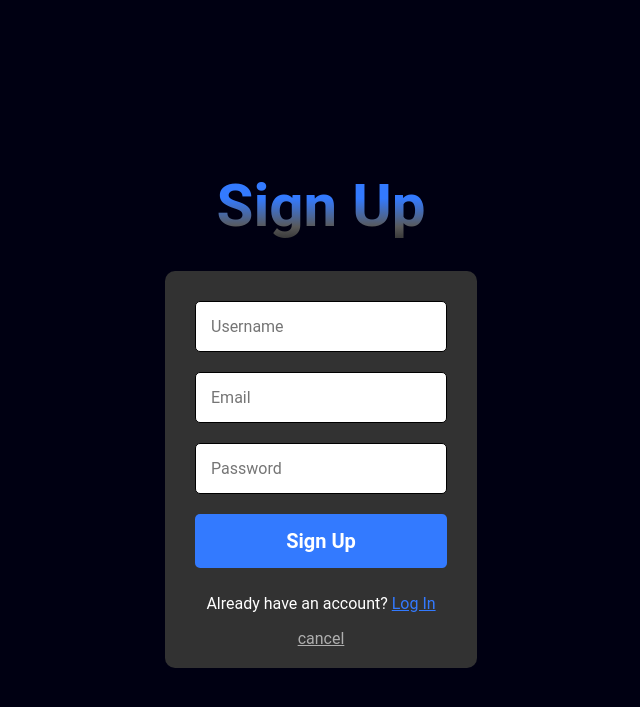
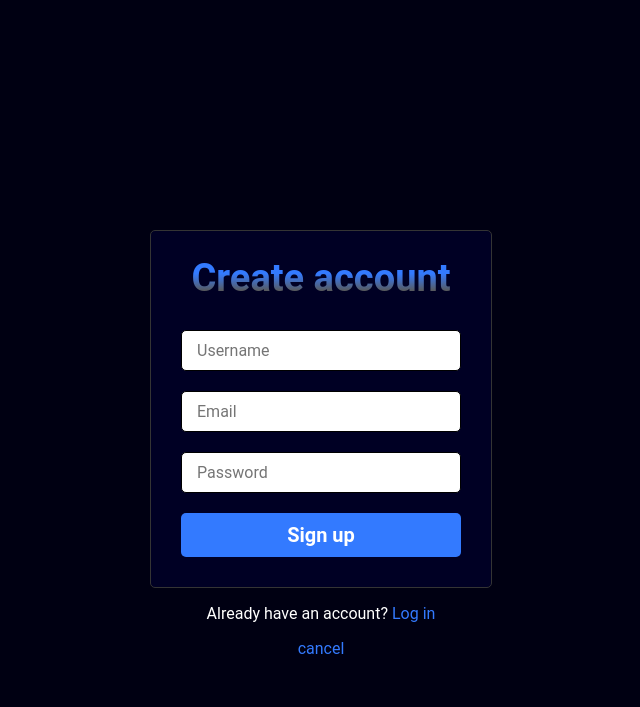
Before and after one commit to ryuan19/SkillSyncer, a Flask app: page /signup in a window 1280 px wide. Shown: the top 707 px of the page, without its empty margins (319-959 px from the left). Run offline with Flask 3, Linux system fonts and the light colour scheme.

Commit message:
Better login /signup

```diff
--- a/static/styles.css
+++ b/static/styles.css
@@ -55,7 +55,7 @@ body {
     width: 100vw;
     height: 100vh;
     overflow: hidden;
-        background-color: green;
+    background-color: green;
 
 
   }
@@ -678,10 +678,12 @@ li {
 }
 
 #link-blue {
-    color: #337aff
+    color: #337aff;
+    text-decoration: none;
+
 }
 #link-blue:hover {
-    color: #000
+    text-decoration: underline;
 }
 
 .dashboard-header {
--- a/templates/signup.html
+++ b/templates/signup.html
@@ -4,21 +4,23 @@
     <title>Sign Up</title>
     <link rel="stylesheet" type="text/css" href="{{ url_for('static', filename='styles.css') }}">
 </head>
-<body style="background-color: #000012 ; padding-top: 150px">
+<body style="background-color: #000012 ; padding-top: 200px">
     <div class="centered">
 
         <div>
-            <h2 class="subhead">Sign Up</h1>
-            <div style="background-color: #323232; padding: 20px; border-radius: 10px; margin-top: 30px">
+            <!-- <h2 class="subhead" style="font-size: 36px;">Create Account</h1> -->
+            <div style="background-color: #000024; padding: 20px; border-radius: 5px; margin-top: 30px; border: 1px solid #343434; width: 300px">
+                <h2 class="subhead" style="font-size: 38px; margin-top: 5px;">Create account</h1>
                 <form action="{{ url_for('signup') }}" method="post" class="input_form" style="margin: 0px;">
-                    <input type="text" name="username" placeholder="Username" required style="margin: 10px; padding: 15px ">
-                    <input type="email" name="email" placeholder="Email" required style="margin: 10px; padding: 15px ">
-                    <input type="password" name="password" placeholder="Password" required style="margin: 10px; padding: 15px ">
-                    <button type="submit" class="primary" style="margin: 10px; padding: 15px ">Sign Up</button>
+                    <input type="text" name="username" placeholder="Username" required style="margin: 10px; padding: 10px 15px 10px 15px ">
+                    <input type="email" name="email" placeholder="Email" required style="margin: 10px; padding: 10px 15px 10px 15px ">
+                    <input type="password" name="password" placeholder="Password" required style="margin: 10px; padding: 10px 15px 10px 15px ">
+                    <button type="submit" class="primary" style="margin: 10px; padding: 10px 15px 10px 15px ">Sign up</button>
                 </form>
-                <p style="color:white">Already have an account? <a href="{{ url_for('login') }}" id="link-blue" >Log In</a></p>
-                <a href="{{ url_for('index') }}" style="color: #afafaf">cancel</a>
+
             </div>
+            <p style="color:white">Already have an account? <a href="{{ url_for('login') }}" id="link-blue" >Log in</a></p>
+            <a href="{{ url_for('index') }}" id="link-blue">cancel</a>
         </div>
 
     </div>
```
Also changed, not shown: prompt2.py (deleted, +0 -129 lines), templates/login.html (+8 -9 lines).
